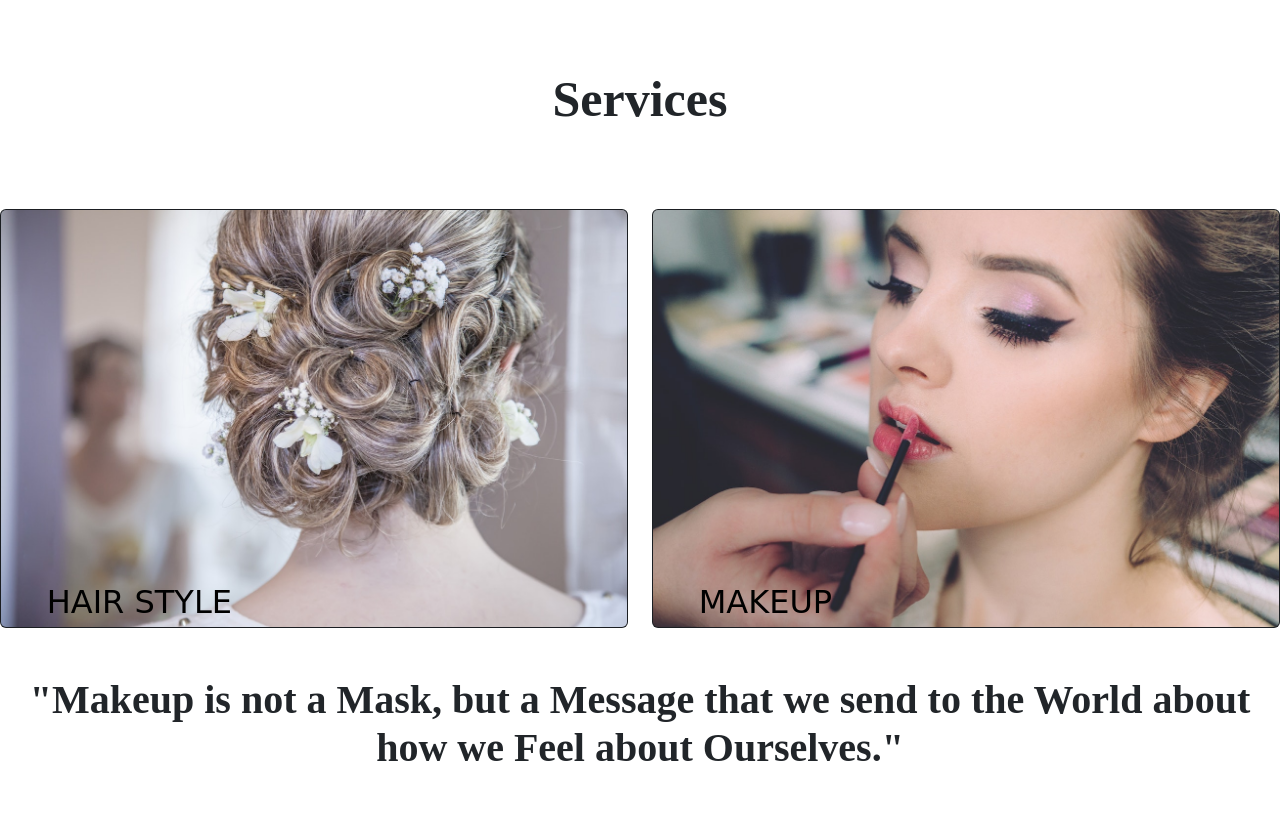
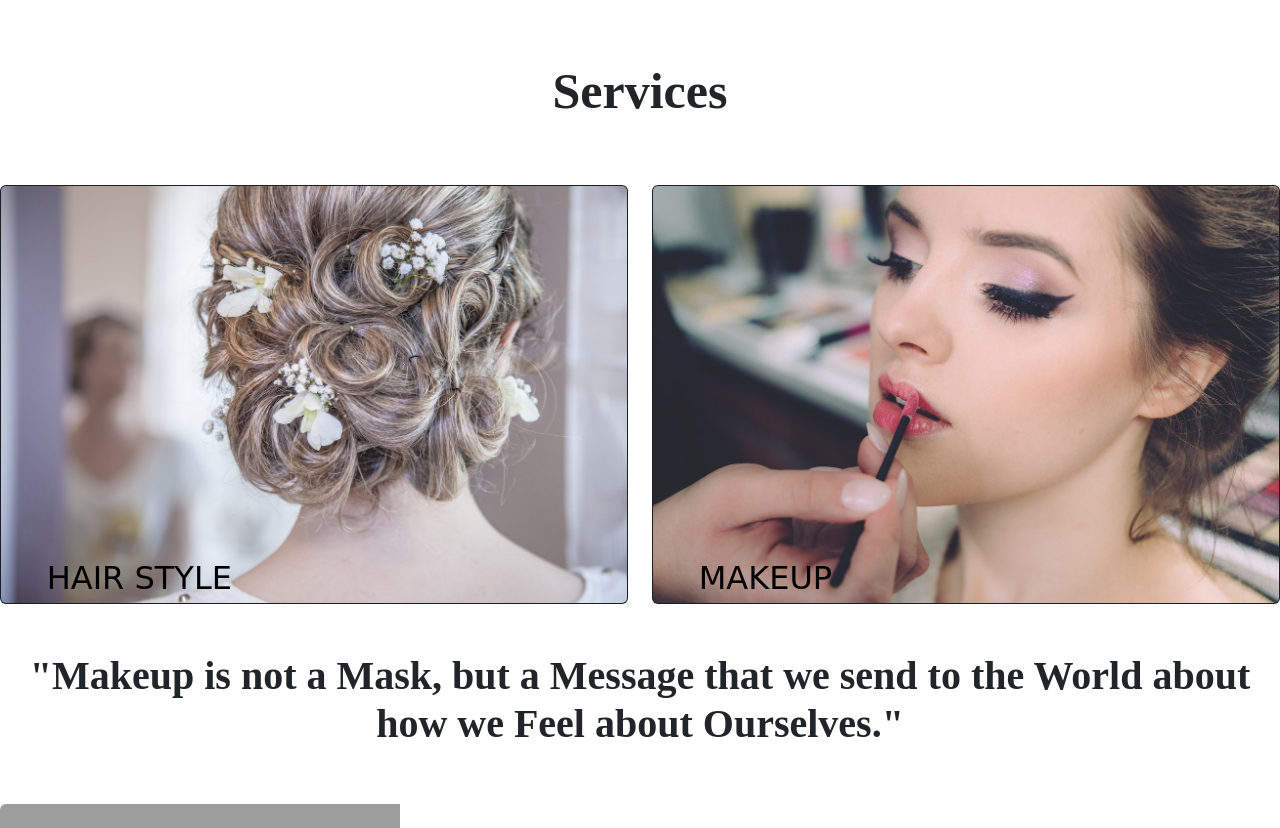
Before and after one commit to koyalghosh/Makeup-Website, a plain HTML site: page services.html in a window 1280 px wide. Shown: the part 383-1211 px from the top of the page. Drawn offline with nearby package versions, Linux system fonts and the light colour scheme; grey boxes are pictures that could not be loaded; a web font is replaced by a local one.

```diff
--- a/services.html
+++ b/services.html
@@ -47,11 +47,9 @@
   <div>
     <a href="#bottom"><img src="photos/services1.png" class="img-fluid rounded-start" alt="..."></a>
   </div>
-  <br><br><br>
-  <div style="font-family : cursive">
+  <div style="font-family : cursive ; margin-top: 5%;">
    <center><h1 style="font-size: 50px; font-family: Licorice; font-weight: 800;">Services</h1></center>
-  </div><br><br><br>
-  <div class="row">
+  <div class="row" style="margin-top: 5%;">
     <div class="col-md-6" style="height: 50%; width: 50%;">
       <div class="zoom">
         <div class="card text-bg-dark">
```
Also changed, not shown: about.html (+1 -1 lines), 1 other file.
